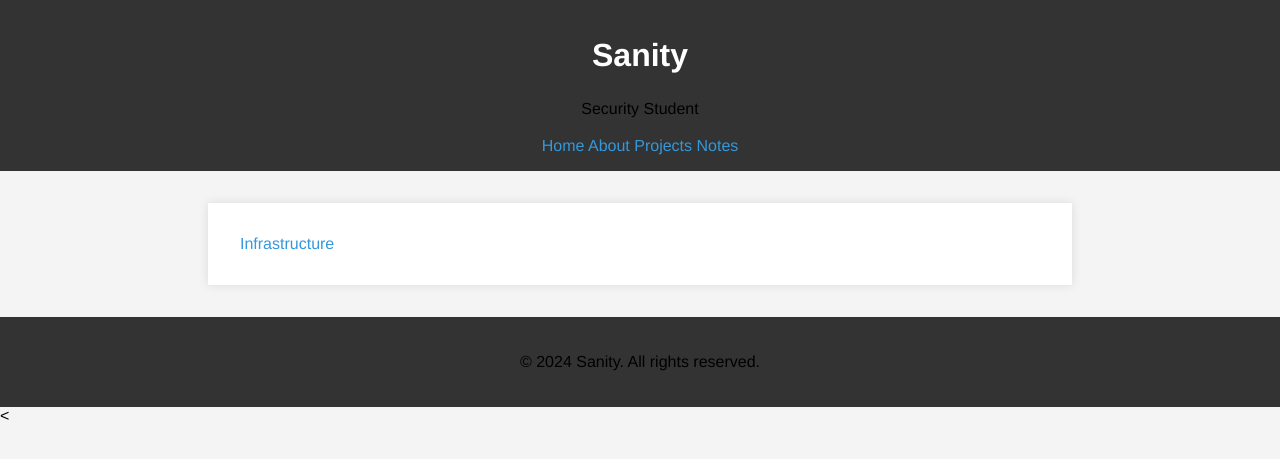
After one commit to SanityCS/portfolioWebsite, a PHP site: page /notes.html in a window 1280 px wide. The commit adds this page. Shown: the top 459 px of the page. Run offline with PHP 8.4, Linux system fonts and the light colour scheme.

Commit message:
front end lol

```diff
--- a/css/styles.css
+++ b/css/styles.css
@@ -1,5 +1,5 @@
 body {
-        font-family: 'Trebuchet MS', sans-serif;
+        font-family: 'Helvetica', sans-serif;
         margin: 0;
         padding: 0;
         background-color: #f4f4f4;
@@ -11,6 +11,17 @@ header {
     padding: 1em;
 }
 
+#title-header {
+  color: #fff;
+}
+
+#about-me-home {
+
+}
+
+#projects-home {
+
+}
 section {
     max-width: 800px;
     margin: 2em auto;
--- /dev/null
+++ b/notes.html
@@ -0,0 +1,33 @@
+<!DOCTYPE html>
+<html lang="en">
+
+  <head>
+    <meta charset="UTF-8">
+    <meta name="viewport" content="width=device-width, initial-scale=1.0">
+    <title>Sanity - Portfolio</title>
+    <link rel="stylesheet" href="css\styles.css">
+  </head>
+
+  <body>
+    <header>
+      <h1>Sanity</h1>
+      <p>Security Student</p>
+      <nav>
+        <a href="index.html">Home</a>
+        <a href="about.html">About</a>
+        <a href="projects.html">Projects</a>
+        <a href="notes.html">Notes</a>
+      </nav>
+    </header>
+
+    <section>
+    <a href="infrastructure_notes.html">Infrastructure</a>
+    </section>
+
+
+    <footer>
+      <p>&copy; 2024 Sanity. All rights reserved.</p>
+    </footer>
+  </body>
+
+<
```
Also changed, not shown: index.html (+5 -4 lines).
